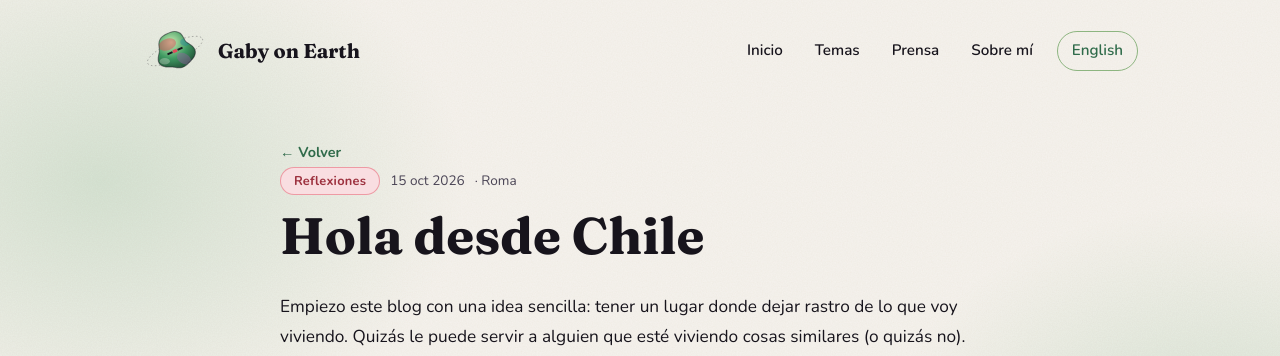
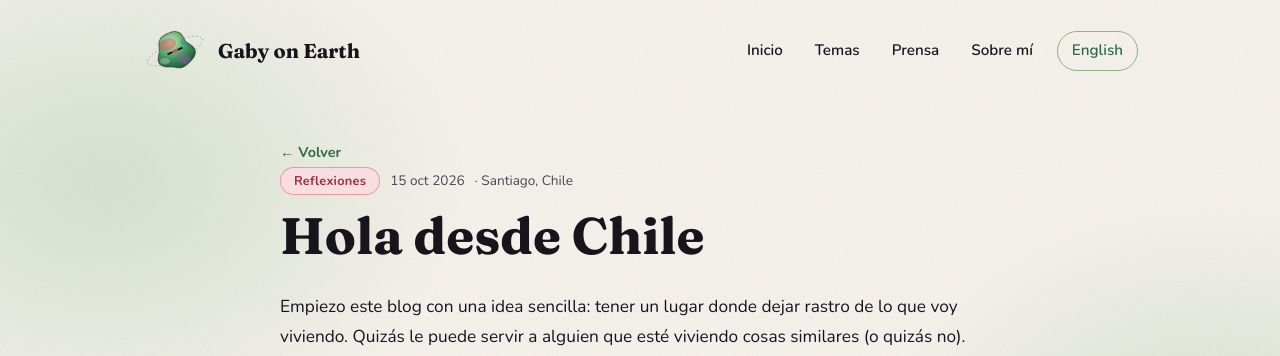
Before and after one commit to gabyonearth/gabyonearth.github.io, a Jekyll site: the page built from _posts/2026-10-15-hola-desde-la-tierra.md, in a window 1280 px wide. Shown: the top 356 px of the page. Built offline with Jekyll 4.4.1, drawn with Linux system fonts in a browser that asks for light colours.

Commit message:
Change blog post location to Santiago, Chile
Updated the location from 'Roma' to 'Santiago, Chile' in the blog post metadata.

```diff
--- a/_posts/2026-10-15-hola-desde-la-tierra.md
+++ b/_posts/2026-10-15-hola-desde-la-tierra.md
@@ -4,7 +4,7 @@ date: 2026-10-15
 lang: es
 ref: bienvenida
 category: reflexiones
-location: Roma
+location: Santiago, Chile
 excerpt: "Por qué empecé este blog y qué voy a contar aquí"
 ---
 
```
